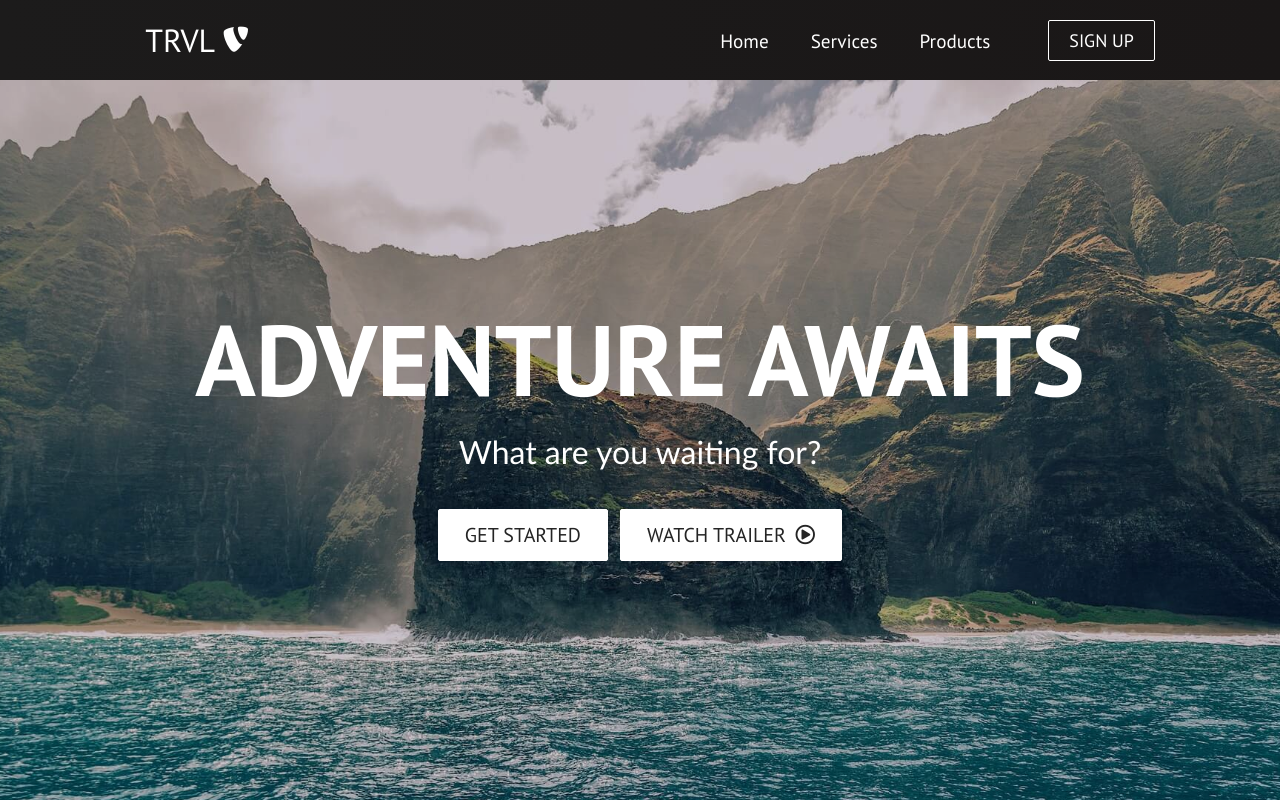
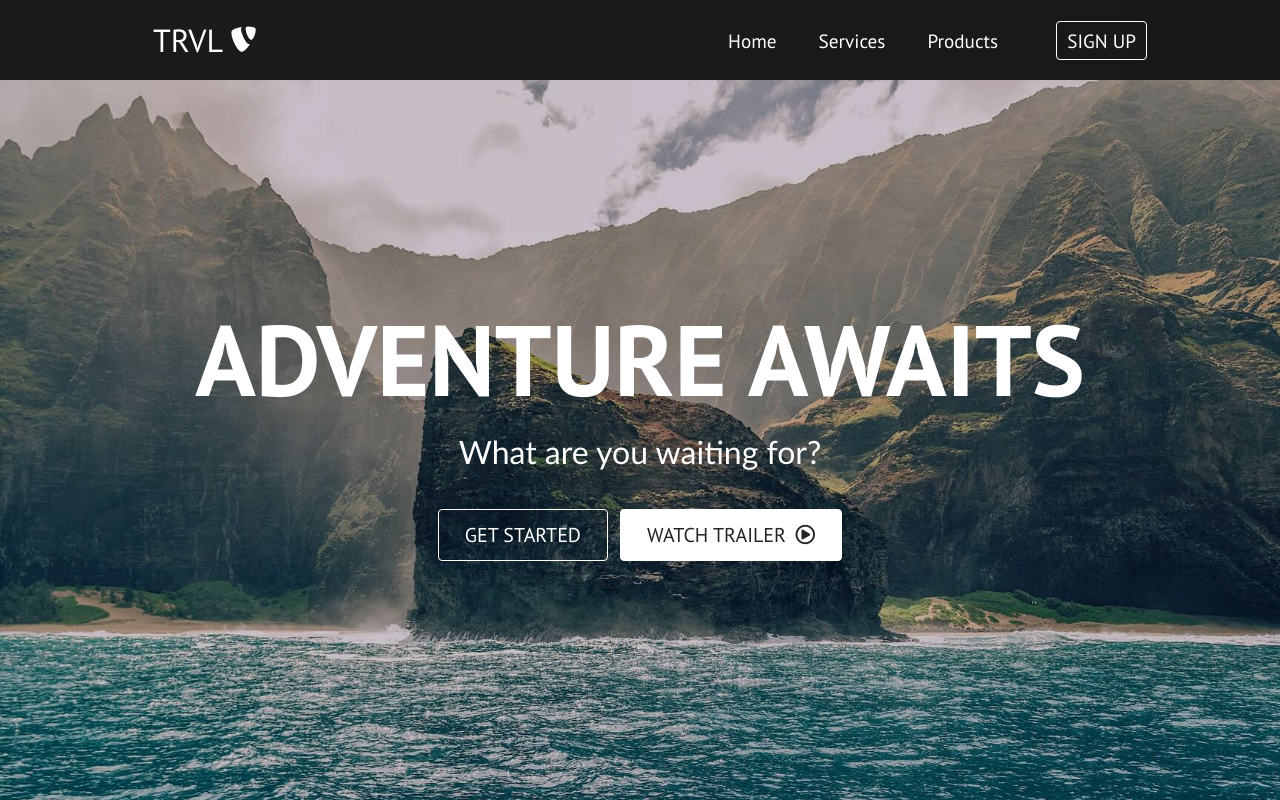
Before and after one commit to MaccKOT/travelsite-react-app, a React (Create React App) app: page / in a window 1280 px wide. Shown: the top 800 px of the page. Built offline with nearby package versions, Linux system fonts and the light colour scheme; the HTML template or start-up script is replaced by a standard one.

Commit message:
Fixed 2 bugs

```diff
--- a/src/App.js
+++ b/src/App.js
@@ -9,7 +9,6 @@ import Products from './components/pages/Products';
 import SignUp from './components/pages/SignUp';
 
 // BUG SignUp link dont work in desctop mode
-// BUG Home buttons same style
 
 function App() {
   return (
--- a/src/components/Button.css
+++ b/src/components/Button.css
@@ -4,7 +4,7 @@
 
 .btn {
   padding: 8px 20px;
-  border-radius: 2px;
+  border-radius: 4px;
   outline: none;
   border: none;
   cursor: pointer;
--- a/src/components/HeroSection.js
+++ b/src/components/HeroSection.js
@@ -10,14 +10,14 @@ function HeroSection() {
       <div className="hero-btns">
         <Button
           className="btns"
-          buttonsStyle="btn--outline"
+          buttonStyle="btn--outline"
           buttonSize="btn--large"
         >
           GET STARTED
         </Button>
         <Button
           className="btns"
-          buttonsStyle="btn--primary"
+          buttonStyle="btn--primary"
           buttonSize="btn--large"
         >
           WATCH TRAILER <i className="far fa-play-circle" />
--- a/src/components/Navbar.css
+++ b/src/components/Navbar.css
@@ -56,6 +56,24 @@
   text-decoration: none;
   padding: 0.5rem 1rem;
   height: 100%;
+}
+
+.signup-btn {
+  background-color: transparent;
+  color: #fff;
+  text-decoration: none;
+  text-transform: uppercase;
+  padding: 6px 10px;
+  border-radius: 4px;
+  border: 1px solid var(--primary);
+  transition: all 0.3s ease-out;
+}
+
+.signup-btn:hover {
+  transition: all 0.3s ease-out;
+  background: #fff;
+  color: #242424;
+  transition: 250ms;
 }
 
 .nav-links:hover {
--- a/src/components/Navbar.js
+++ b/src/components/Navbar.js
@@ -1,6 +1,6 @@
 import React, { useState, useEffect } from 'react';
 import { Link } from 'react-router-dom';
-import Button from './Button';
+// import Button from './Button';
 import './Navbar.css';
 
 function Navbar() {
@@ -69,8 +69,12 @@ function Navbar() {
             </li>
           </ul>
           {button && (
-            <Link to="/signup" component={Button} buttonStyle="btn--outline">
-              SIGN UP
+            <Link
+              to="/signup"
+              buttonStyle="btn--outline"
+              style={{ textDecoration: 'none' }}
+            >
+              <div className="signup-btn">SIGN UP</div>
             </Link>
           )}
         </div>
```
